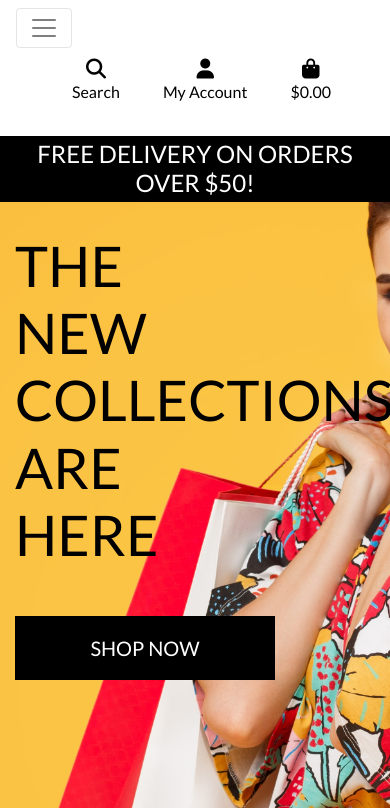
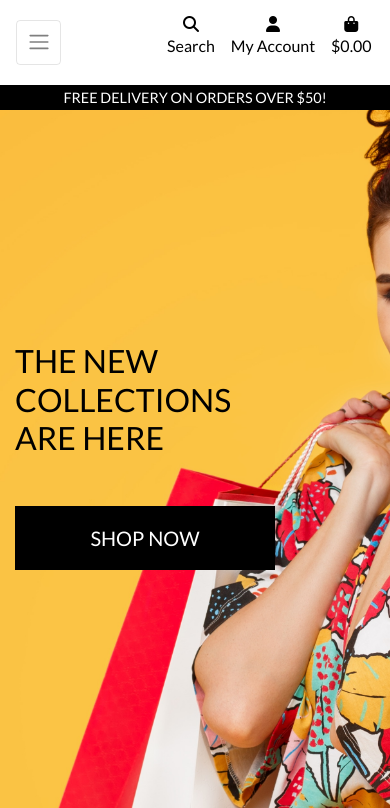
Before and after one commit to Hiimus/ci_boutique_v1, a Django app: page / in a window 390 px wide. Shown: the top 808 px of the page. Run offline with Django 3.2, Linux system fonts and the light colour scheme; some libraries are stand-ins or nearby versions.

Commit message:
Added styling to media queries for mobile

```diff
--- a/static/css/base.css
+++ b/static/css/base.css
@@ -290,4 +290,25 @@ input[name='q']::placeholder {
     body {
         height: calc(100vh - 116px);
     }
+
+    .display-4.logo-font.text-black {
+        font-size: 2rem;
+    }
+
+    .nav-link {
+        padding: 0.15rem;
+    }
+
+    .nav-link i.fa-lg {
+        font-size: 1rem;
+    }
+
+    .navbar-toggler {
+        padding: .6rem .6rem;
+        font-size: 1rem;
+    }
+
+    #delivery-banner h4 {
+        font-size: .9rem;
+    }
 }
```
